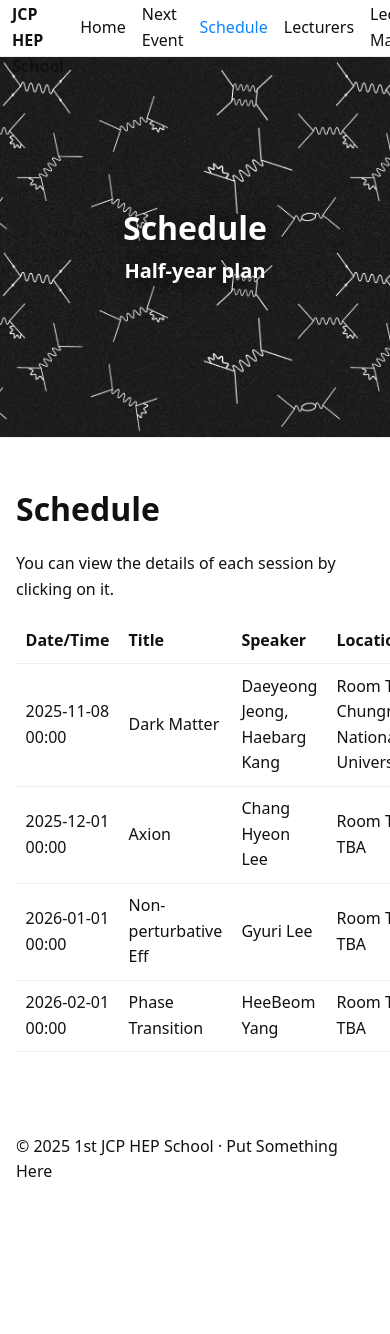
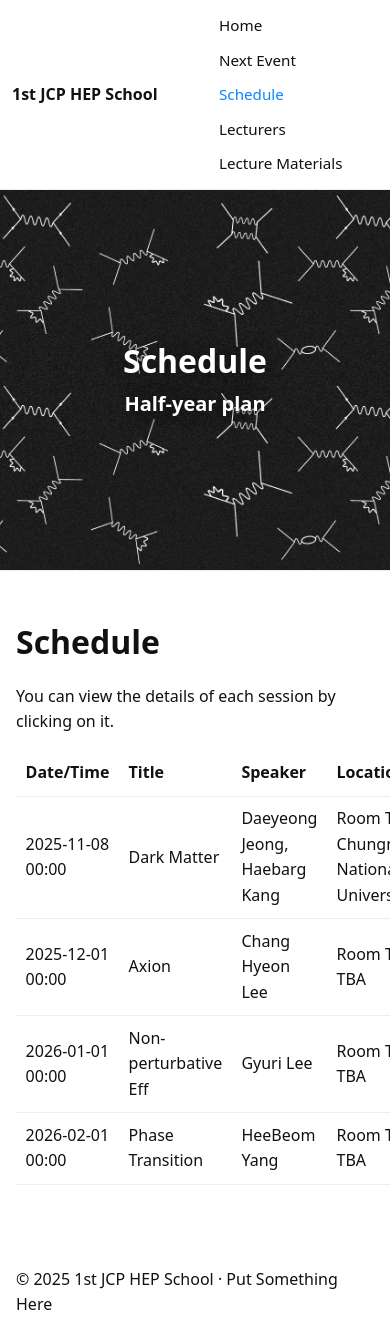
Before and after one commit to HEPschool/1st, a Jekyll site: the page built from docs/schedule.md, in a window 390 px wide and 1334 px high. Built offline with Jekyll 4.4.1, drawn with Linux system fonts in a browser that asks for light colours.

```diff
--- a/docs/_config.yml
+++ b/docs/_config.yml
@@ -1,12 +1,13 @@
 title: 1st JCP HEP School
-description: M
+description: 1st JCP HEP School
 lang: en
 baseurl: /1st
 url: https://HEPschool.github.io
 markdown: kramdown
 timezone: Asia/Seoul
 plugins:
-- jekyll-seo-tag
+#- jekyll-seo-tag
+#- jekyll-jekyll-sitemap
 kramdown:
   input: GFM
   hard_wrap: false
--- a/docs/_includes/header.html
+++ b/docs/_includes/header.html
@@ -5,19 +5,6 @@
     {% assign current_raw = page.url | replace: 'index.html', '' | replace: '//', '/' %}
     {% if current_raw == '' %}{% assign current_raw = '/' %}{% endif %}
     {% assign current_path = current_raw | append: '/' | replace: '//', '/' %}
-
-    {% assign empty_array = '' | split: '' %}
-    {% assign next_event = nil %}
-    {% if site.events and site.events != empty_array %}
-      {% assign now = site.time | date: '%s' | plus: 0 %}
-      {% assign events_sorted = site.events | sort: 'date' %}
-      {% for ev in events_sorted %}
-        {% assign ev_ts = ev.date | date: '%s' | plus: 0 %}
-        {% if next_event == nil and ev_ts >= now %}
-          {% assign next_event = ev %}
-        {% endif %}
-      {% endfor %}
-    {% endif %}
 
     <nav class="nav">
       {% for item in site.nav %}
@@ -29,15 +16,75 @@
           {{ item.name }}
         </a>
 
-        {% if forloop.index == 1 and next_event %}
-          {% assign latest_path = next_event.url | replace: 'index.html','' | append:'/' | replace:'//','/' %}
-          <a href="{{ latest_path | relative_url }}"
-             class="next-event"
-             {% if current_path == latest_path %} aria-current="page"{% endif %}>
-            {{ site.nav_next_label | default: "Next Event" }}
-          </a>
+        {% if forloop.index == 1 %}
+          <span id="next-event-slot"
+                data-next-label="{{ site.nav_next_label | default: 'Next Event' | escape }}">
+          </span>
         {% endif %}
       {% endfor %}
     </nav>
+
+    {% assign empty_array = '' | split: '' %}
+    {% assign events_coll = site.events | default: empty_array %}
+    {% assign events_sorted = events_coll | sort: 'date' %}
+
+    <script id="events-data" type="application/json">[
+    {%- for ev in events_sorted -%}
+      {
+        "url": {{ ev.url | replace: 'index.html','' | append:'/' | replace:'//','/' | relative_url | jsonify }},
+        "iso": {{ ev.date | date: "%Y-%m-%dT%H:%M:%S%:z" | jsonify }},
+        "title": {{ ev.title | jsonify }}
+      }{%- unless forloop.last -%},{%- endunless -%}
+    {%- endfor -%}
+    ]</script>
+
+    <script>
+      (function () {
+        function ymdInKST(date) {
+          var kst = new Date(date.getTime() + 9 * 60 * 60 * 1000);
+          return kst.toISOString().slice(0, 10);
+        }
+        function ymdFromISOinKST(iso) {
+          var d = new Date(iso);
+          return ymdInKST(d);
+        }
+
+        var todayKST = ymdInKST(new Date());
+
+        var dataEl = document.getElementById('events-data');
+        var events = [];
+        if (dataEl) {
+          try { events = JSON.parse(dataEl.textContent || '[]'); } catch (e) { events = []; }
+        }
+
+        var filtered = events.map(function (ev) {
+          return { url: ev.url, iso: ev.iso, title: ev.title, ymd: ymdFromISOinKST(ev.iso) };
+        }).filter(function (ev) {
+          return ev.ymd >= todayKST;
+        }).sort(function (a, b) {
+          return a.ymd.localeCompare(b.ymd);
+        });
+
+        var next = filtered.length ? filtered[0] : null;
+
+        var slot = document.getElementById('next-event-slot');
+        if (!slot) return;
+
+        if (next) {
+          var a = document.createElement('a');
+          a.href = next.url;
+          a.className = 'next-event';
+          var label = slot.getAttribute('data-next-label') || 'Next Event';
+          a.textContent = label;
+          function normalize(p) { return p.replace(/\/+$/, '/'); }
+          if (normalize(location.pathname) === normalize(new URL(a.href, location.href).pathname)) {
+            a.setAttribute('aria-current', 'page');
+          }
+          slot.replaceWith(a);
+        } else {
+          slot.remove();
+        }
+      })();
+    </script>
   </div>
 </header>
--- a/docs/_includes/hero.html
+++ b/docs/_includes/hero.html
@@ -16,6 +16,8 @@
             <h1 class="hero-line title">{{ ln.text }}</h1>
           {% elsif style == 'subtitle' %}
             <div class="hero-line subtitle">{{ ln.text }}</div>
+          {% elsif style == 'text' %}
+            <div class="hero-line text">{{ ln.text }}</div>
           {% elsif style == 'note' %}
             <div class="hero-line note">{{ ln.text }}</div>
           {% else %}
--- a/docs/assets/css/style.css
+++ b/docs/assets/css/style.css
@@ -19,17 +19,22 @@ body{
 }
 .header-inner{
   display:flex;align-items:center;justify-content:space-between;
-  height:56px;padding:.5rem .75rem;
+  height:auto;min-height:56px;padding:.5rem .75rem;
 }
 .brand{font-weight:700;text-decoration:none;color:var(--fg)}
 
 /* Navigation */
-.nav{display:flex;align-items:center;}
+.nav{display:flex;flex-wrap:wrap;align-items:center;}
 .nav a{margin-left:1rem;text-decoration:none;color:var(--fg)}
 .nav a[aria-current="page"]{color:var(--brand);font-weight:inherit}
 .nav a.next-event{font-weight:inherit}
 .nav a.next-event strong,
 .nav a.next-event b{font-weight:inherit}
+@media (max-width: 720px){
+  .brand{flex-basis:100%;}
+  .nav{flex-basis:100%;justify-content:flex-start;}
+  .nav a{padding:.32rem .5rem;font-size:.95rem;}
+}
 
 /* Main spacing */
 main{padding:2rem 0}
@@ -78,7 +83,7 @@ a{color:var(--brand)}
 .hero-line.overline{opacity:.9;font-size:1.05rem}
 .hero-line.title{font-size:clamp(2rem,6vw,4.5rem);font-weight:800}
 .hero-line.subtitle{font-size:clamp(1.25rem,3.2vw,2rem);font-weight:700}
-.hero-line.text{font-size:clamp(0.75rem,2.7vw,1.75rem);font-weight:600}
+.hero-line.text{font-size:clamp(0.75rem,2.7vw,1.25rem);font-weight:600}
 .hero-line.note{opacity:.95}
 .hero-line.italic{font-style:italic}
 
@@ -110,7 +115,7 @@ a:focus{outline:2px solid var(--brand); outline-offset:2px}
 
 /* Dark mode */
 @media (prefers-color-scheme: dark){
-  :root { --fg:#eaeaea; --muted:#aaa; --bg:#111; --brand:#4da3ff; }
+  :root {--fg:#eaeaea; --muted:#aaa; --bg:#111; --brand:#4da3ff;}
   body{background:var(--bg); color:var(--fg)}
   .site-header{background:#1a1a1a;border-bottom:1px solid #222}
   .card{border-color:#222;background:#161616}
--- a/docs/schedule.md
+++ b/docs/schedule.md
@@ -16,31 +16,14 @@ You can view the details of each session by clicking on it.
   <tr><th>Date/Time</th><th>Title</th><th>Speaker</th><th>Location</th><th>Note</th></tr>
 </thead>
 <tbody>
-{% assign now_ts = site.time | date: '%s' | plus: 0 %}
-{% assign cutoff_ts = now_ts | plus: 15811200 %}
 {% assign all = site.events | sort: 'date' %}
-{% assign shown = 0 %}
 {% for ev in all %}
-  {% assign ev_ts = ev.date | date: '%s' | plus: 0 %}
-  {% if ev_ts >= now_ts and ev_ts <= cutoff_ts %}
-  <tr onclick="location.href='{{ ev.url | relative_url }}'" style="cursor:pointer">
-    <td>{{ ev.date | date: "%Y-%m-%d %H:%M" }}</td>
-    <td>{{ ev.title }}</td>
-    <td>{{ ev.speaker | default: "TBD" }}</td>
-    <td>{{ ev.location }}</td><td>{{ ev.note | default: '' }}</td>
-  </tr>
-  {% assign shown = shown | plus: 1 %}
-  {% endif %}
+<tr onclick="location.href='{{ ev.url | relative_url }}'" style="cursor:pointer">
+  <td>{{ ev.date | date: "%Y-%m-%d %H:%M" }}</td>
+  <td>{{ ev.title }}</td>
+  <td>{{ ev.speaker | default: "TBD" }}</td>
+  <td>{{ ev.location }}</td><td>{{ ev.note | default: '' }}</td>
+</tr>
 {% endfor %}
-{% if shown == 0 %}
-  {% for ev in all %}
-  <tr onclick="location.href='{{ ev.url | relative_url }}'" style="cursor:pointer">
-    <td>{{ ev.date | date: "%Y-%m-%d %H:%M" }}</td>
-    <td>{{ ev.title }}</td>
-    <td>{{ ev.speaker | default: "TBD" }}</td>
-    <td>{{ ev.location }}</td><td>{{ ev.note | default: '' }}</td>
-  </tr>
-  {% endfor %}
-{% endif %}
 </tbody>
 </table>
```
Also changed, not shown: 1 other file.
